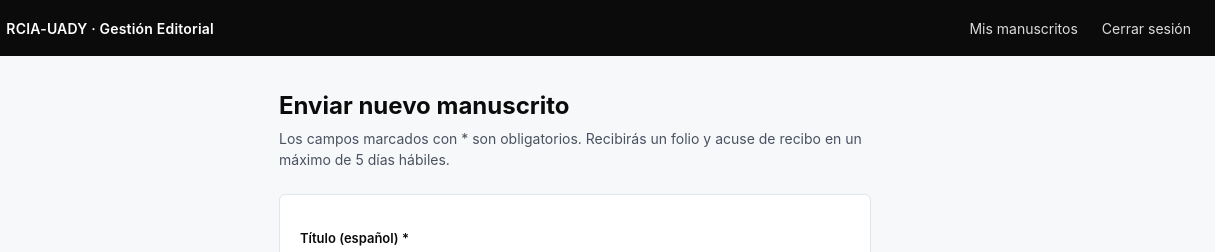
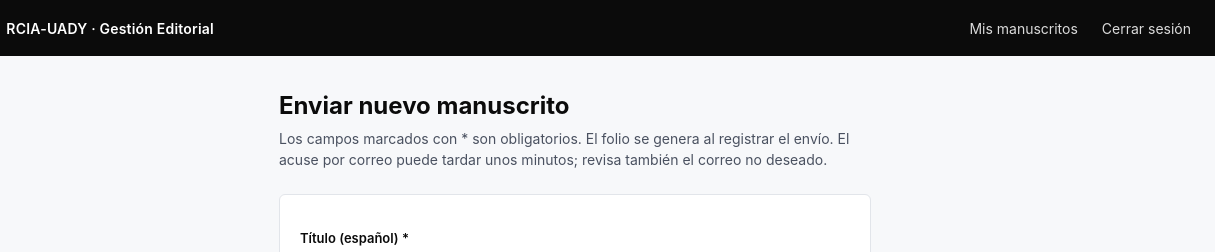
Before and after one commit to Revista-fiq/gestion-rcia, a website: page nuevo-manuscrito.html in a window 1280 px wide. Shown: the top 252 px of the page, 65-1280 px from the left. Drawn offline with nearby package versions, Linux system fonts and the light colour scheme.

Commit message:
Aclarar folio inmediato y acuse automático

```diff
--- a/nuevo-manuscrito.html
+++ b/nuevo-manuscrito.html
@@ -21,7 +21,7 @@
 
 <div class="contenedor" style="max-width: 640px;">
   <h1>Enviar nuevo manuscrito</h1>
-  <p class="subtitulo">Los campos marcados con * son obligatorios. Recibirás un folio y acuse de recibo en un máximo de 5 días hábiles.</p>
+  <p class="subtitulo">Los campos marcados con * son obligatorios. El folio se genera al registrar el envío. El acuse por correo puede tardar unos minutos; revisa también el correo no deseado.</p>
 
   <div id="aviso-envio"></div>
 
```
